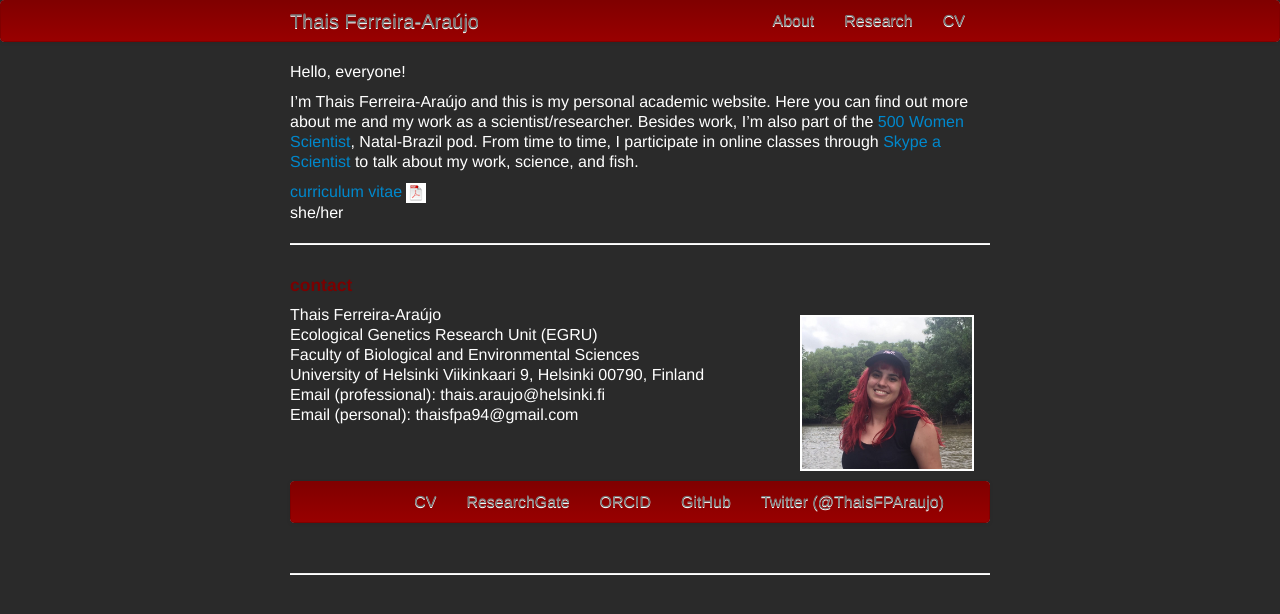
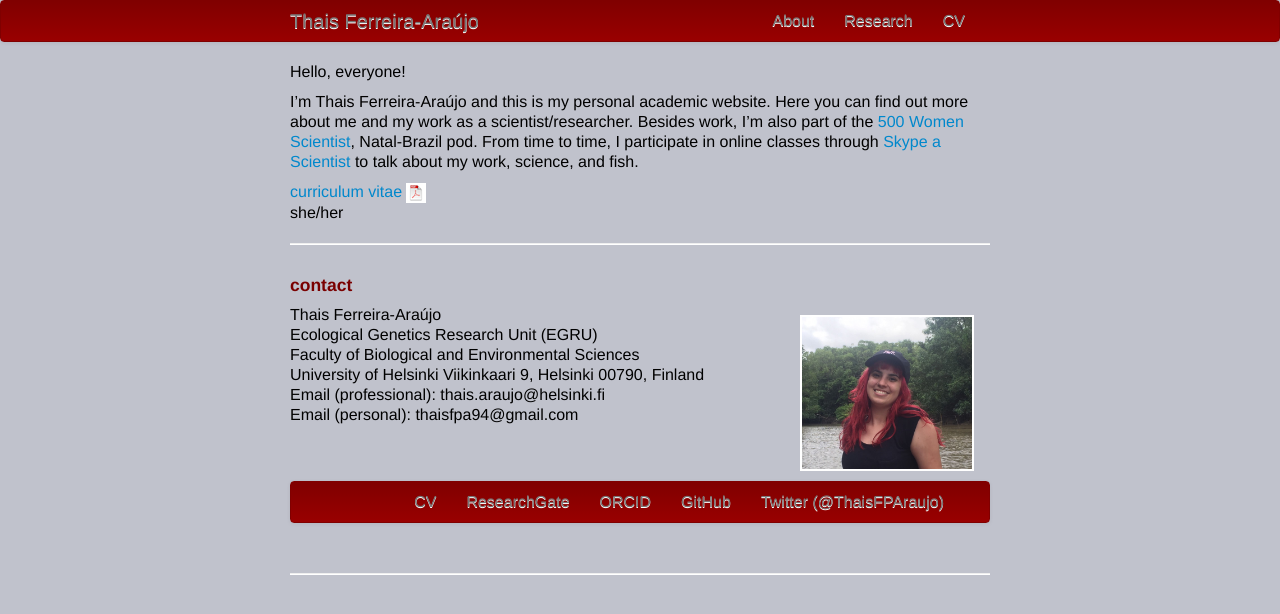
Before and after one commit to tferreira-araujo/tferreira-araujo.github.io, a Jekyll site: the page built from index.md, in a window 1280 px wide. Shown: the top 614 px of the page. Built offline with Jekyll 4.4.1, drawn with Linux system fonts in a browser that asks for light colours.

Commit message:
update my website

```diff
--- a/assets/themes/twitter/css/my_custom_css.css
+++ b/assets/themes/twitter/css/my_custom_css.css
@@ -91,6 +91,7 @@ h1, h2, h3, h4 {
     padding-left:20px;
     padding-right:20px;
     background-color:#fafafa;
+	color:#000000;
     background-image:-moz-linear-gradient(top, #800000, #990000);
     background-image:-webkit-gradient(linear, 0 0, 0 100%, from(#800000), to(#7a0000));
     background-image:-webkit-linear-gradient(top, #800000, #990000);
@@ -118,8 +119,8 @@ h1, h2, h3, h4 {
 }
 
 body {
-	color:#ffffff;
-	background-color:#2a2a2a;
+	color:#000000;
+	background-color:#C0C2CC;
 	font-family:"Helvetica Neue",Helvetica,Arial,sans-serif;
 	font-size:16px;
 	line-height:20px;
```
